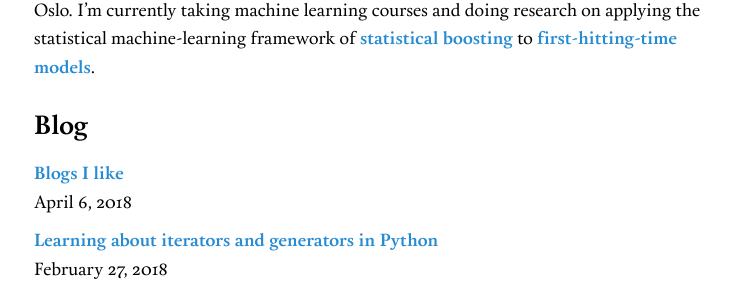
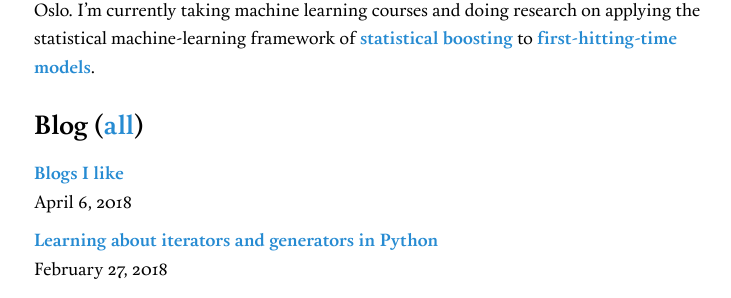
Before and after one commit to vegarsti/vegarsti.github.io, a Jekyll site: the page built from index.md, in a window 1280 px wide. Shown: the part 164-462 px from the top of the page, without its empty margins (256-987 px from the left). Built offline with Jekyll 4.4.1, drawn with Linux system fonts in a browser that asks for light colours; nearby versions of some CDN libraries.

Commit message:
Add link to all posts on main page

```diff
--- a/index.md
+++ b/index.md
@@ -7,7 +7,7 @@ title: Vegard Stikbakke
 
 I'm a master's student in statistics ([Modelling and Data Analysis](http://www.uio.no/english/studies/programmes/modelling-data-analysis/)) at the University of Oslo. I'm currently taking machine learning courses and doing research on applying the statistical machine-learning framework of [statistical boosting](https://en.wikipedia.org/wiki/Boosting_(machine_learning)) to [first-hitting-time models](https://en.wikipedia.org/wiki/First-hitting-time_model).
 
-## Blog
+## Blog ([all](blog/))
 
 <!-- {% for post in site.posts limit: 3 %}
 - `{{ post.date | date: "%Y-%m-%d" }} - ` [{{ post.title }}]({{ post.url }}) {% endfor %} -->
```
